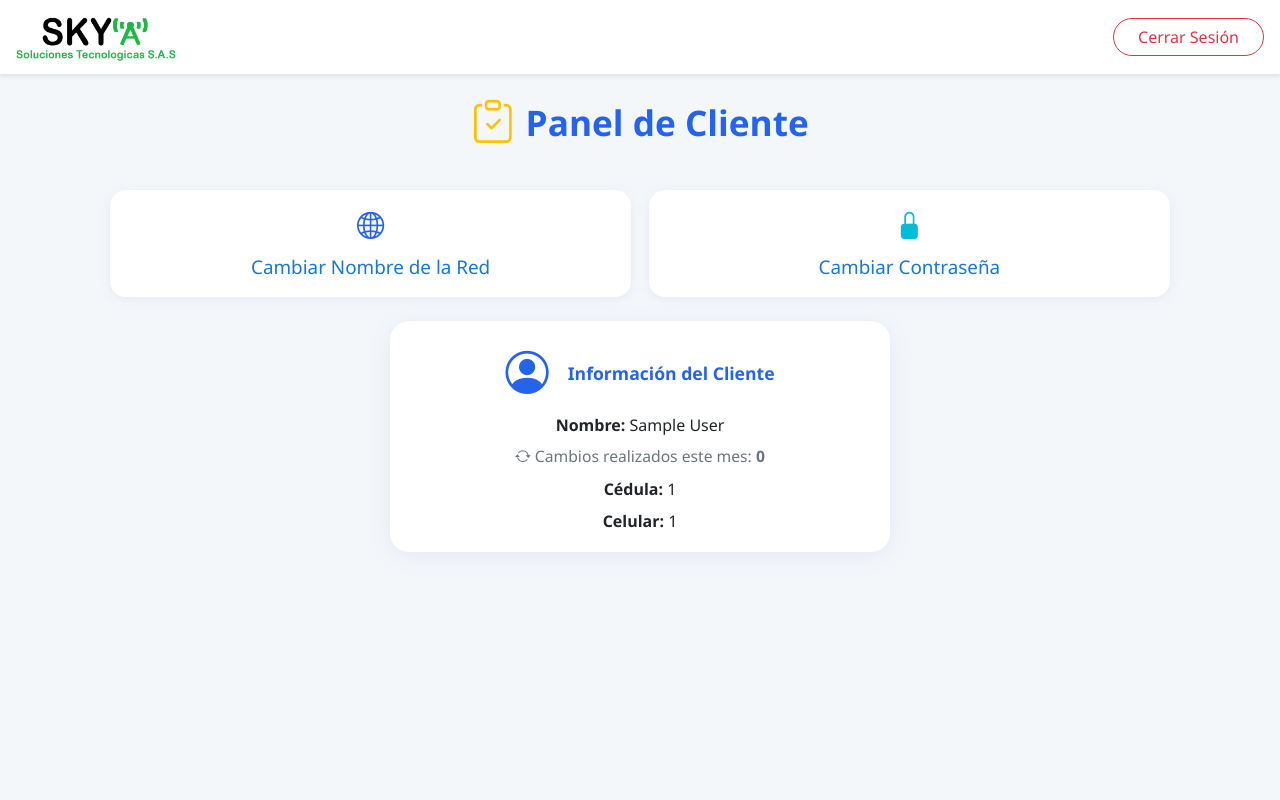
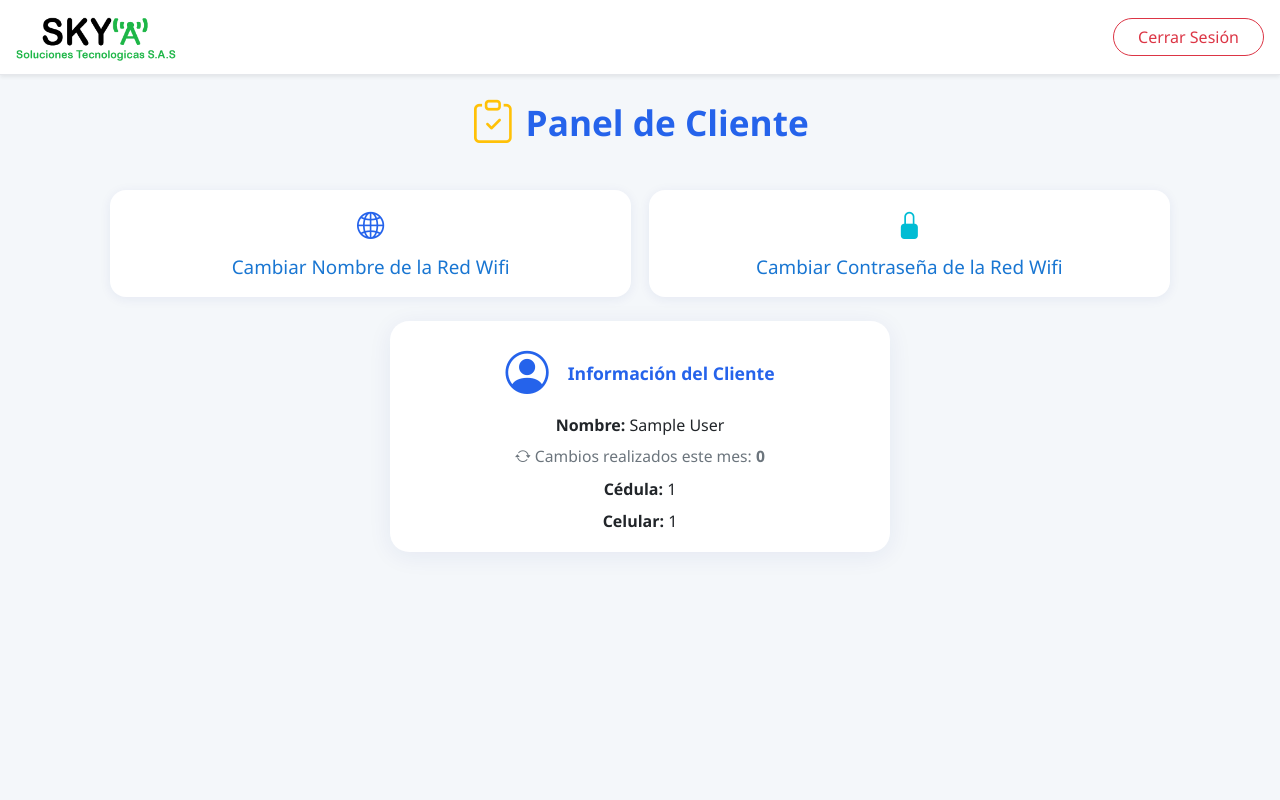
Before and after one commit to josemestre3009/skypass, a Flask app: page /dashboard in a window 1280 px wide. Run offline with Flask 3, Linux system fonts and the light colour scheme; the visitor is signed in with stand-in values (Sample User, id 1); data comes from the database, SQL or seed files in the repository; some libraries are stand-ins or nearby versions.

Commit message:
cambios de nombre de titulos

```diff
--- a/templates/users/user_cambiar_clave.html
+++ b/templates/users/user_cambiar_clave.html
@@ -32,7 +32,7 @@
     <div class="main-box">
 
         <div class="card p-4">
-            <div class="titulo">🔒 Cambiar Contraseña</div>
+            <div class="titulo">🔒 Cambiar Contraseña de la Red Wifi</div>
             {% with messages = get_flashed_messages(with_categories=true) %}
             {% if messages %}
             {% for category, message in messages %}
--- a/templates/users/user_cambiar_nombre_red.html
+++ b/templates/users/user_cambiar_nombre_red.html
@@ -32,7 +32,7 @@
     <div class="main-box">
 
         <div class="card p-4">
-            <div class="titulo">🌐 Cambiar Nombre de la Red</div>
+            <div class="titulo">🌐 Cambiar Nombre de la Red Wifi</div>
             {% with messages = get_flashed_messages(with_categories=true) %}
             {% if messages %}
             {% for category, message in messages %}
--- a/templates/users/user_dashboard.html
+++ b/templates/users/user_dashboard.html
@@ -149,11 +149,11 @@
             <div class="option-cards mb-4">
                 <a href="{{ url_for('cambiar_nombre_red') }}" class="option-card">
                     <span class="option-icon text-blue"><i class="bi bi-globe2"></i></span>
-                    <span class="option-label">Cambiar Nombre de la Red</span>
+                    <span class="option-label">Cambiar Nombre de la Red Wifi</span>
                 </a>
                 <a href="{{ url_for('cambiar_clave') }}" class="option-card">
                     <span class="option-icon text-cyan"><i class="bi bi-lock-fill"></i></span>
-                    <span class="option-label">Cambiar Contraseña</span>
+                    <span class="option-label">Cambiar Contraseña de la Red Wifi</span>
                 </a>
             </div>
             <div class="d-flex justify-content-center mt-4">
```
